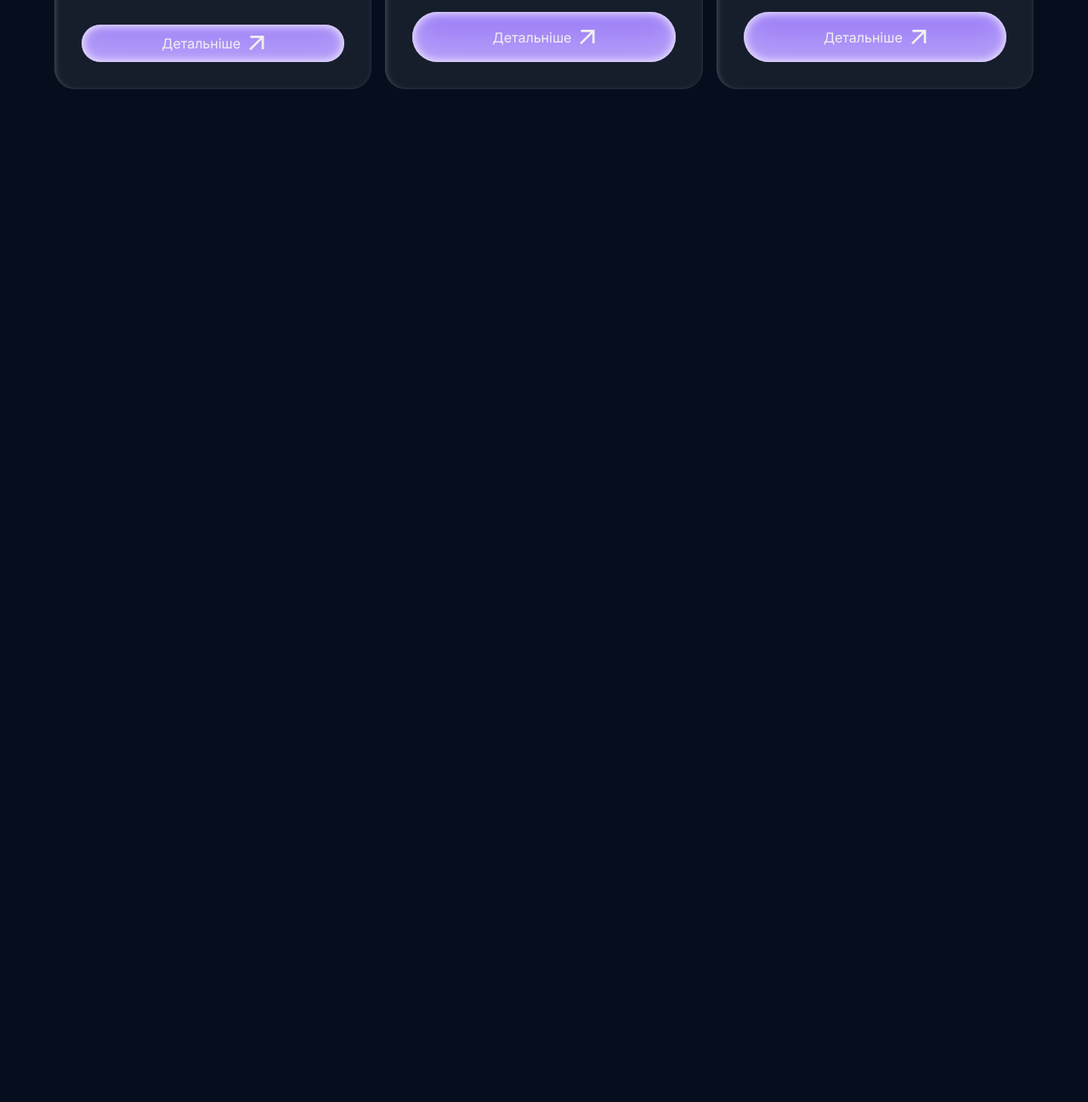
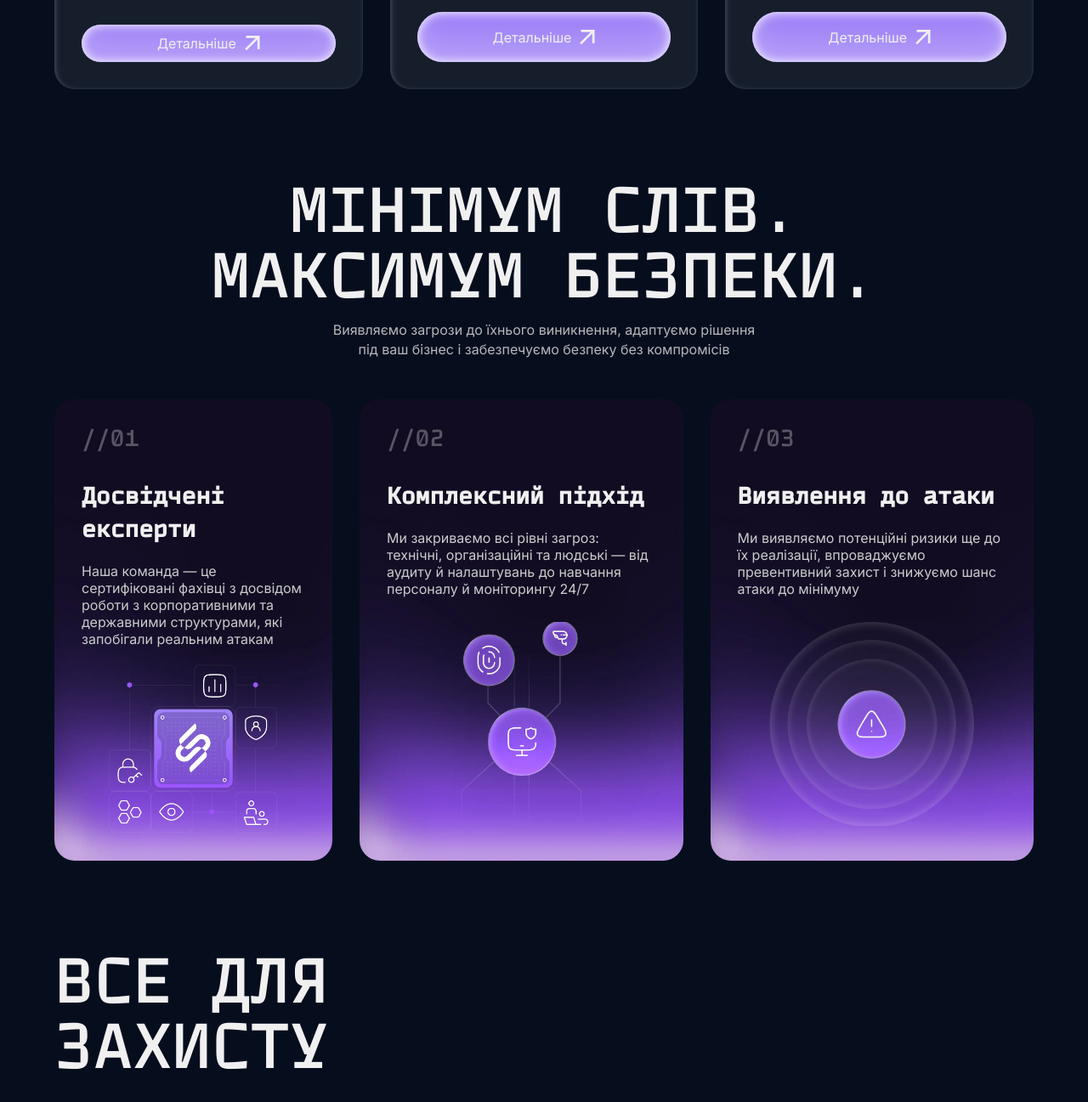
Before and after one commit to avtnmv/SafeNet-new, a plain HTML site: page index.html in a window 1280 px wide. Shown: the part 3290-4587 px from the top of the page at 85% size. Before the commit the page ends 3498 px from the top, so only its background shows below. Drawn offline with Linux system fonts and the light colour scheme.

Commit message:
feat: update

```diff
--- a/css/style.css
+++ b/css/style.css
@@ -35,6 +35,7 @@
 
     --color-white: #f0f0f0;
     --color-white-opacity-20: rgba(255, 255, 255, 0.2);
+    --color-white-opacity-30: rgba(255, 255, 255, 0.3);
     --color-white-opacity-50: rgba(255, 255, 255, 0.5);
     --color-white-opacity-80: rgba(255, 255, 255, 0.8);
     --color-gray: #CBCBCB;
@@ -647,6 +648,8 @@ body{
     gap: 20px;
     margin-top: 32px;
     max-width: 560px;
+    margin-left: auto;
+    margin-right: auto;
 }
 
 .our-mission__card {
@@ -714,7 +717,7 @@ body{
 }
 
 
-.our-mission__title, .tech-security__title{
+.our-mission__title, .tech-security__title, .advantages__title, .protection__title{
     font-size: var(--font-size-heading-h2);
     color: var(--color-white);
     text-align: left;
@@ -724,7 +727,16 @@ body{
     text-transform: uppercase;
     margin-bottom: 48px;
 }
+.advantages__title{
+    margin: auto;
+    text-align: center;
+    margin-bottom: 16px;
 
+}
+
+.protection__title{
+    margin-bottom: 0px;
+}
 
 .our-mission__btn{
     font-family: var(--font-paragraph);
@@ -754,7 +766,7 @@ body{
 
 /* tech-security-section */
 
-.tech-security{
+.tech-security, .advantages{
     margin-top: clamp(64px, 8vw, 128px);
 }
 
@@ -837,14 +849,88 @@ body{
 .tech-security__cards{
     display: flex;
     align-items: center;
-    gap: 16px;
+    gap: 32px;
     justify-content: space-between;
+}
+
+.advantages__cards{
+    display: flex;
+    align-items: stretch;
+    gap: 32px;
+    justify-content: space-between;
+}
+
+.advantages__text{
+    font-family: var(--font-paragraph);
+    font-size: var(--paragraph-size);
+    color: var(--color-gray-dark);
+    line-height: 140%;
+    margin: auto;
+    text-align: center;
+    max-width: 510px;
+    margin-bottom: clamp(32px, 4vw, 48px);
+}
+
+.advantages__card{
+    padding: 32px;
+    background-image: url(../img/advantages-card-bg.webp);
+    background-size: cover;
+    border-radius: 24px;
+    display: flex;
+    flex-direction: column;
+    flex: 1;
+    max-width: 520px;
+    min-width: 327px;
+}
+.advantages__card-number{
+    font-family: var(--font-heading);
+    font-weight: var(--font-weight-heading-medium);
+    font-size: 28px;
+    color: var(--color-white-opacity-30);
+    margin-bottom: 10px;
+    line-height: 1;
+    text-transform: uppercase;
+}
+.advantages__card-title{
+    margin-top: 24px;
+    margin-bottom: clamp(16px, 2vw, 20px);
+    font-size: clamp(25px, 2.2vw, 28px);
+    color: var(--color-white);
+    font-family: var(--font-heading);
+}
+
+.advantages__card-text{
+    font-family: var(--font-paragraph);
+    font-size: var(--paragraph-size);
+    color: var(--color-gray);
+    margin-bottom: 20px;
+}
+
+.advantages__card-image{
+    height: auto;
+    max-width: 495px;
+    width: 100%;
+    border-radius: 12px;
+    margin: auto;
+    display: block;
+}
+
+.protection{
+    margin-top: clamp(64px, 8vw, 128px);
 }
 
 
 @media (max-width: 1215px) {
     .container{
         padding-inline: 24px;
+    }
+    .advantages__cards{
+        flex-direction: column;
+        gap: 20px;
+    }
+
+    .advantages__card{
+        max-width: 100%;
     }
 }
 
@@ -856,19 +942,29 @@ body{
     .burger-icon {
         display: flex;
     }
+
 }
 
 @media (max-width: 990px){
-    .our-mission{
+    .our-mission, .our-mission__container{
         flex-direction: column;
         align-items: center;
     }
+    .our-mission__container {
+        max-width: 560px;
+        width: 100%;
+        display: flex;
+        flex-direction: column;
+        align-items: center;
+      }
     .our-mission__title{
         text-align: center;
     }
     .tech-security__cards{
         flex-direction: column;
     }
+
+
     .tech-security__card{
         max-width: 100%;
         height: auto;
@@ -878,7 +974,6 @@ body{
 
 @media (max-width: 768px) {
     .video-background video {
-        /* Ensure video covers full viewport on mobile */
         min-width: 100vw;
         min-height: 100vh;
         width: 100vw;
--- a/index.html
+++ b/index.html
@@ -225,6 +225,46 @@
                 </div>
             </div>
         </section>
+
+        <section class="advantages">
+            <h2 class="advantages__title">Мінімум слів. <br> Максимум безпеки.</h2>
+            <p class="advantages__text">Виявляємо загрози до їхнього виникнення, адаптуємо рішення під ваш бізнес і забезпечуємо безпеку без компромісів</p>
+            <div class="advantages__cards">
+                <div class="advantages__card">
+                    <span class="advantages__card-number">//01</span>
+                    <h3 class="advantages__card-title">Досвідчені експерти</h3>
+                    <p class="advantages__card-text">Наша команда — це сертифіковані фахівці з досвідом роботи з корпоративними та державними структурами, які запобігали реальним атакам</p>
+                    <img src="./img/advantages-01.webp" alt="image" width="495" height="375" class="advantages__card-image">
+                </div>
+
+                <div class="advantages__cards">
+                    <div class="advantages__card">
+                        <span class="advantages__card-number">//02</span>
+                        <h3 class="advantages__card-title">Комплексний підхід</h3>
+                        <p class="advantages__card-text">Ми закриваємо всі рівні загроз: технічні, організаційні та людські — від аудиту й налаштувань до навчання персоналу й моніторингу 24/7</p>
+                        <img src="./img/advantages-02.webp" alt="image" width="495" height="375" class="advantages__card-image">
+                    </div>
+                </div>
+
+                <div class="advantages__cards">
+                    <div class="advantages__card">
+                        <span class="advantages__card-number">//03</span>
+                        <h3 class="advantages__card-title">Виявлення до атаки</h3>
+                        <p class="advantages__card-text">Ми виявляємо потенційні ризики ще до їх реалізації, впроваджуємо превентивний захист і знижуємо шанс атаки до мінімуму</p>
+                        <img src="./img/advantages-03.webp" alt="image" width="495" height="375" class="advantages__card-image">
+                    </div>
+                </div>
+            </div>
+        </section>
+
+        <section class="protection">
+            <h2 class="protection__title">Все для <br> захисту</h2>
+
+
+            <div class="protection__cards">
+                <div class="protection__card"></div>
+            </div>
+        </section>
     </main>
     <script src="./js/burger-menu.js"></script>
     <script src="./js/dropdown-menu.js"></script>
```
Also changed, not shown: img/advantages-01.webp (added), img/advantages-02.webp (added), img/advantages-03.webp (added), img/advantages-card-bg.webp (added).
